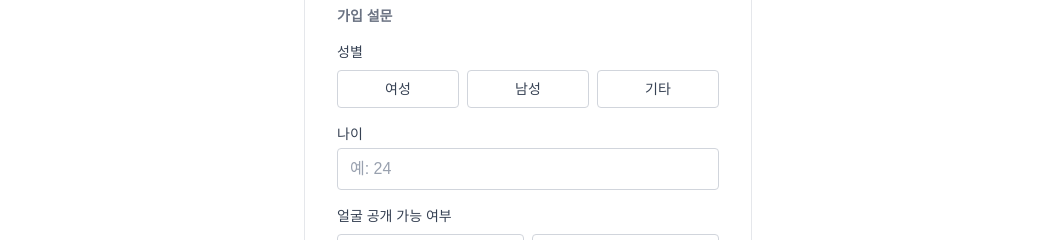
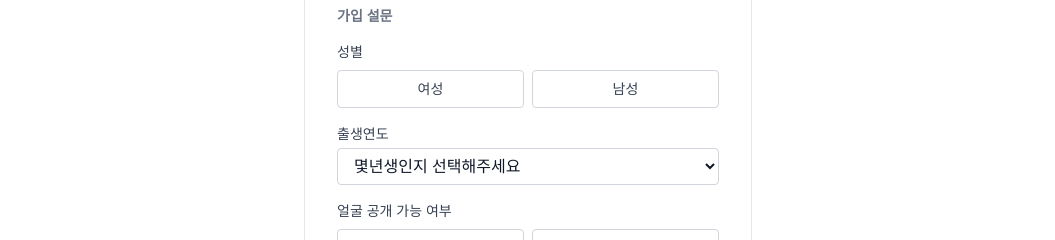
Before and after one commit to ViralGround/marketing_frontend, a Next.js app: page /signup/creator in a window 1280 px wide. Shown: the part 515-755 px from the top of the page, without its empty margins (112-1167 px from the left). Built offline with nearby package versions, Linux system fonts and the light colour scheme.

Commit message:
feat: 탈퇴기능 구현

```diff
--- /dev/null
+++ b/src/app/api/me/route.ts
@@ -0,0 +1,23 @@
+import { NextResponse } from "next/server";
+import { prisma } from "@/lib/prisma";
+import { getAuthUser } from "@/lib/jwt";
+
+export async function DELETE(request: Request) {
+  try {
+    const user = await getAuthUser(request);
+    if (!user || user.role !== "CREATOR") {
+      return NextResponse.json({ message: "권한이 없습니다" }, { status: 403 });
+    }
+
+    await prisma.$transaction([
+      prisma.campaignApplication.deleteMany({ where: { creatorId: user.memberId } }),
+      prisma.creatorProfile.deleteMany({ where: { memberId: user.memberId } }),
+      prisma.member.delete({ where: { id: user.memberId } }),
+    ]);
+
+    return NextResponse.json({ message: "탈퇴가 완료되었습니다" });
+  } catch (err) {
+    console.error("[me:delete]", err);
+    return NextResponse.json({ message: "서버 오류가 발생했습니다" }, { status: 500 });
+  }
+}
--- a/src/app/creator/home/page.tsx
+++ b/src/app/creator/home/page.tsx
@@ -127,7 +127,6 @@ export default function CreatorHomePage() {
               ? `"${search}" 로 검색된 캠페인이 없습니다.`
               : "현재 모집 중인 캠페인이 없습니다."}
           </p>
-          <p className="mt-1 text-sm text-gray-400">새 캠페인이 열리면 이메일로 알려드릴게요.</p>
         </div>
       ) : (
         <div className="grid grid-cols-1 gap-4 sm:grid-cols-2 lg:grid-cols-3">
--- a/src/app/creator/mypage/page.tsx
+++ b/src/app/creator/mypage/page.tsx
@@ -2,7 +2,9 @@
 
 import { useEffect, useState } from "react";
 import Link from "next/link";
+import { useRouter } from "next/navigation";
 import api from "@/lib/api";
+import { removeTokens } from "@/lib/auth";
 import { useAuthStore } from "@/store/useAuthStore";
 import StatCards from "@/components/creator/StatCards";
 import ApplicationStatusBadge from "@/components/campaign/ApplicationStatusBadge";
@@ -42,7 +44,8 @@ const FILTER_LABEL: Record<Filter, string> = {
 };
 
 export default function CreatorMyPage() {
-  const { user } = useAuthStore();
+  const { user, logout } = useAuthStore();
+  const router = useRouter();
   const [stats, setStats] = useState<Stats | null>(null);
   const [statsLoading, setStatsLoading] = useState(true);
   const [applications, setApplications] = useState<ApplicationItem[]>([]);
@@ -54,6 +57,9 @@ export default function CreatorMyPage() {
   const [submitUrl, setSubmitUrl] = useState("");
   const [submitError, setSubmitError] = useState("");
   const [submitLoading, setSubmitLoading] = useState(false);
+  const [withdrawModal, setWithdrawModal] = useState(false);
+  const [withdrawLoading, setWithdrawLoading] = useState(false);
+  const [withdrawError, setWithdrawError] = useState("");
 
   const loadStats = () => {
     setStatsLoading(true);
@@ -88,6 +94,23 @@ export default function CreatorMyPage() {
     setSubmitModal({ id, campaignTitle });
     setSubmitUrl("");
     setSubmitError("");
+  };
+
+  const handleWithdraw = async () => {
+    setWithdrawError("");
+    setWithdrawLoading(true);
+    try {
+      await api.delete("/me");
+      removeTokens();
+      logout();
+      router.push("/");
+    } catch (err: unknown) {
+      const msg =
+        (err as { response?: { data?: { message?: string } } }).response?.data?.message ||
+        "탈퇴에 실패했습니다";
+      setWithdrawError(msg);
+      setWithdrawLoading(false);
+    }
   };
 
   const handleSubmitUrl = async () => {
@@ -253,6 +276,46 @@ export default function CreatorMyPage() {
         )}
       </section>
 
+      {/* 계정 탈퇴 */}
+      <section className="mt-16 border-t border-gray-200 pt-8">
+        <h2 className="mb-1 text-sm font-semibold text-gray-500">계정 관리</h2>
+        <p className="mb-4 text-sm text-gray-400">탈퇴 시 모든 지원 내역이 삭제되며 복구할 수 없습니다.</p>
+        <button
+          onClick={() => { setWithdrawModal(true); setWithdrawError(""); }}
+          className="rounded border border-red-300 px-4 py-2 text-sm text-red-500 hover:bg-red-50"
+        >
+          회원 탈퇴
+        </button>
+      </section>
+
+      {/* 탈퇴 확인 모달 */}
+      {withdrawModal && (
+        <div className="fixed inset-0 z-50 flex items-center justify-center bg-black/40 p-4">
+          <div className="w-full max-w-sm rounded-xl bg-white p-6">
+            <h3 className="mb-2 text-lg font-semibold text-gray-900">정말 탈퇴하시겠어요?</h3>
+            <p className="mb-1 text-sm text-gray-500">탈퇴하면 모든 지원 내역과 계정 정보가 영구 삭제됩니다.</p>
+            <p className="mb-4 text-sm text-red-500">이 작업은 되돌릴 수 없습니다.</p>
+            {withdrawError && <p className="mb-3 text-sm text-red-600">{withdrawError}</p>}
+            <div className="flex justify-end gap-2">
+              <button
+                onClick={() => setWithdrawModal(false)}
+                disabled={withdrawLoading}
+                className="rounded border border-gray-300 px-3 py-1.5 text-sm text-gray-700 hover:bg-gray-50 disabled:opacity-50"
+              >
+                취소
+              </button>
+              <button
+                onClick={handleWithdraw}
+                disabled={withdrawLoading}
+                className="rounded bg-red-500 px-3 py-1.5 text-sm text-white hover:bg-red-600 disabled:opacity-50"
+              >
+                {withdrawLoading ? "처리 중..." : "탈퇴하기"}
+              </button>
+            </div>
+          </div>
+        </div>
+      )}
+
       {/* 제출 모달 */}
       {submitModal && (
         <div className="fixed inset-0 z-50 flex items-center justify-center bg-black/40 p-4">
--- a/src/components/auth/CreatorSignupForm.tsx
+++ b/src/components/auth/CreatorSignupForm.tsx
@@ -4,7 +4,7 @@ import { useState } from "react";
 import { useRouter } from "next/navigation";
 import api from "@/lib/api";
 
-type Gender = "MALE" | "FEMALE" | "OTHER";
+type Gender = "MALE" | "FEMALE";
 type EditingTool =
   | "CAPCUT"
   | "PREMIERE"
@@ -25,7 +25,6 @@ const EDITING_TOOL_OPTIONS: { value: EditingTool; label: string }[] = [
 const GENDER_OPTIONS: { value: Gender; label: string }[] = [
   { value: "FEMALE", label: "여성" },
   { value: "MALE", label: "남성" },
-  { value: "OTHER", label: "기타" },
 ];
 
 export default function CreatorSignupForm() {
@@ -40,7 +39,7 @@ export default function CreatorSignupForm() {
 
   // 설문
   const [gender, setGender] = useState<Gender | "">("");
-  const [age, setAge] = useState("");
+  const [birthYear, setBirthYear] = useState("");
   const [faceExposure, setFaceExposure] = useState<"" | "YES" | "NO">("");
   const [editingTool, setEditingTool] = useState<EditingTool | "">("");
   const [instagramId, setInstagramId] = useState("");
@@ -52,7 +51,7 @@ export default function CreatorSignupForm() {
     setError("");
 
     if (!gender) return setError("성별을 선택해주세요");
-    if (!age) return setError("나이를 입력해주세요");
+    if (!birthYear) return setError("출생연도를 선택해주세요");
     if (!faceExposure) return setError("얼굴 공개 여부를 선택해주세요");
     if (!editingTool) return setError("주로 사용하는 편집 툴을 선택해주세요");
 
@@ -64,7 +63,7 @@ export default function CreatorSignupForm() {
         name,
         role: "CREATOR",
         gender,
-        age: Number(age),
+        age: new Date().getFullYear() - Number(birthYear),
         faceExposure: faceExposure === "YES",
         editingTool,
         instagramId: instagramId.trim() || null,
@@ -179,20 +178,22 @@ export default function CreatorSignupForm() {
         </div>
 
         <div>
-          <label htmlFor="age" className="block text-sm font-medium text-gray-700">
-            나이
+          <label htmlFor="birthYear" className="block text-sm font-medium text-gray-700">
+            출생연도
           </label>
-          <input
-            id="age"
-            type="number"
-            min={10}
-            max={100}
-            required
-            placeholder="예: 24"
-            value={age}
-            onChange={(e) => setAge(e.target.value)}
-            className="mt-1 block w-full rounded border border-gray-300 px-3 py-2 text-gray-900 placeholder-gray-400 focus:border-gray-500 focus:outline-none"
-          />
+          <select
+            id="birthYear"
+            value={birthYear}
+            onChange={(e) => setBirthYear(e.target.value)}
+            className="mt-1 block w-full rounded border border-gray-300 px-3 py-2 text-gray-900 focus:border-gray-500 focus:outline-none"
+          >
+            <option value="">몇년생인지 선택해주세요</option>
+            {Array.from({ length: 51 }, (_, i) => 2010 - i).map((y) => (
+              <option key={y} value={y}>
+                {y}년생
+              </option>
+            ))}
+          </select>
         </div>
 
         <div>
```
